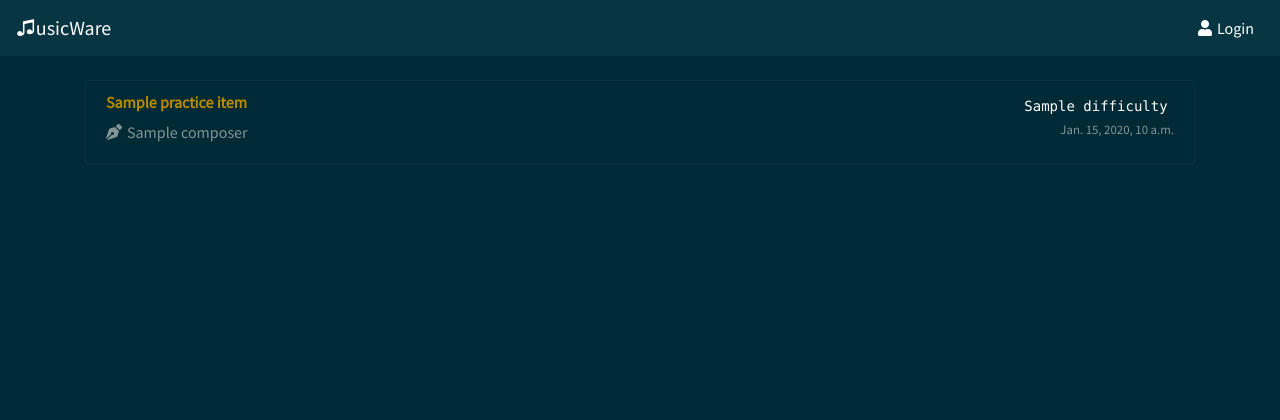
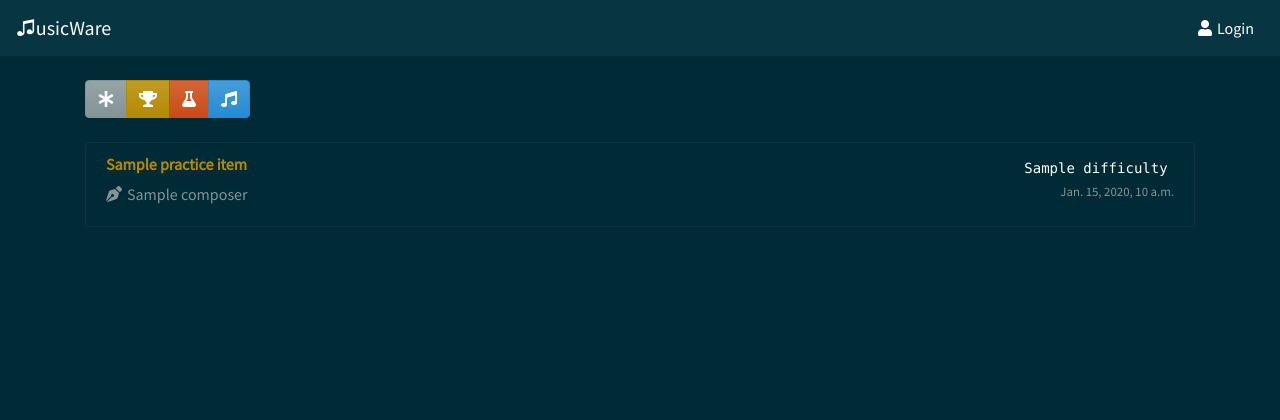
Before and after one commit to Baindaer/musicware, a Django app: template journal/templates/journal/practice_items.html in a window 1280 px wide. Shown: the top 420 px of the page. Run offline with Django 3.2, Linux system fonts and the light colour scheme; the template is opened without the code that fills it: most values are stand-ins (such as "Sample title", 1, 10 or a date in 2020); parts of the project's set-up code (start-up, migrations or seed data) failed here and were passed over; some libraries are stand-ins or nearby versions.

Commit message:
Added practice item filters and the sesion model

```diff
--- a/journal/templates/journal/practice_items.html
+++ b/journal/templates/journal/practice_items.html
@@ -9,6 +9,17 @@
 {% endblock %}
 
 {% block body %}
+  <form action="{% url 'practice_items' %}" method="POST">
+    {% csrf_token %}
+    <div class="btn-group" role="group" aria-label="Filters">
+      <button type="submit" name="submit" value="all" class="btn btn-secondary"><i class="fa fa-asterisk" aria-hidden="true"></i></button>
+      <button type="submit" name="submit" value="technique_filter" class="btn btn-primary"><i class="fa fa-trophy" aria-hidden="true"></i></button>
+      <button type="submit" name="submit" value="method_filter" class="btn btn-warning"><i class="fa fa-flask" aria-hidden="true"></i></button>
+      <button type="submit" name="submit" value="repertory_filter" class="btn btn-info"><i class="fa fa-music" aria-hidden="true"></i></button>
+    </div>
+  </form>
+  <br/>
+
   {% if practice_item_data %}
     <div class="list-group">
       {% for p in practice_item_data %}
```
Also changed, not shown: journal/models.py (+7 -0 lines), journal/views.py (+6 -1 lines).
